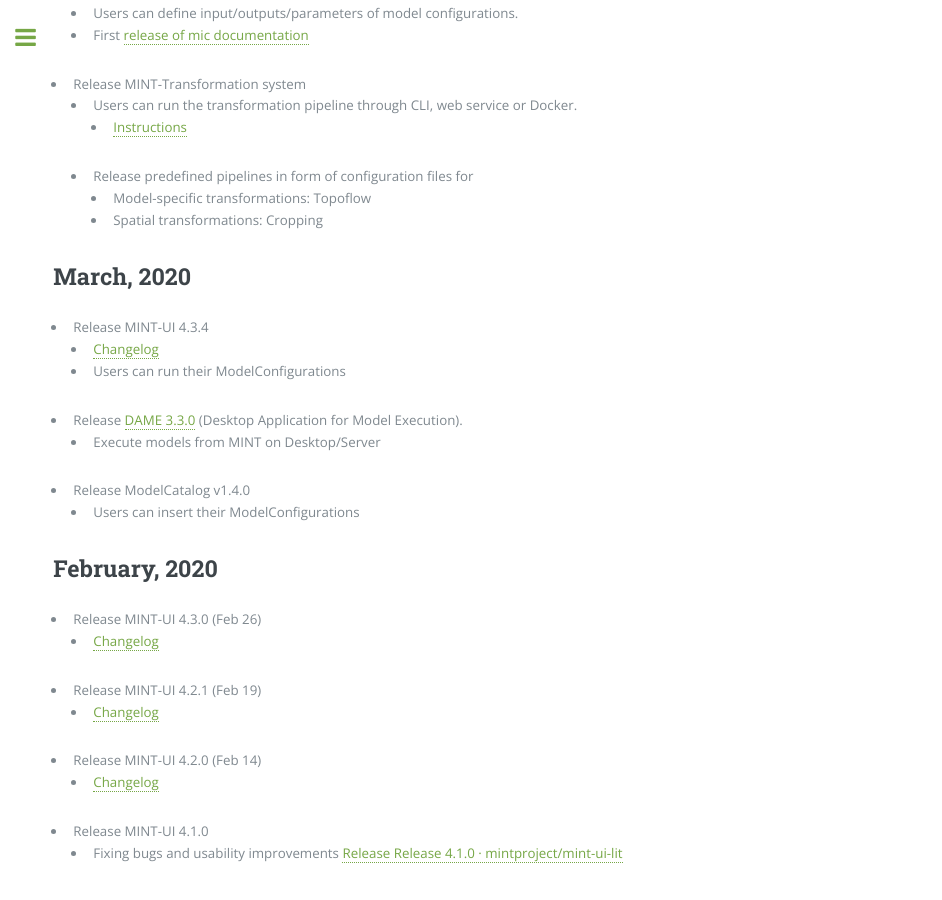
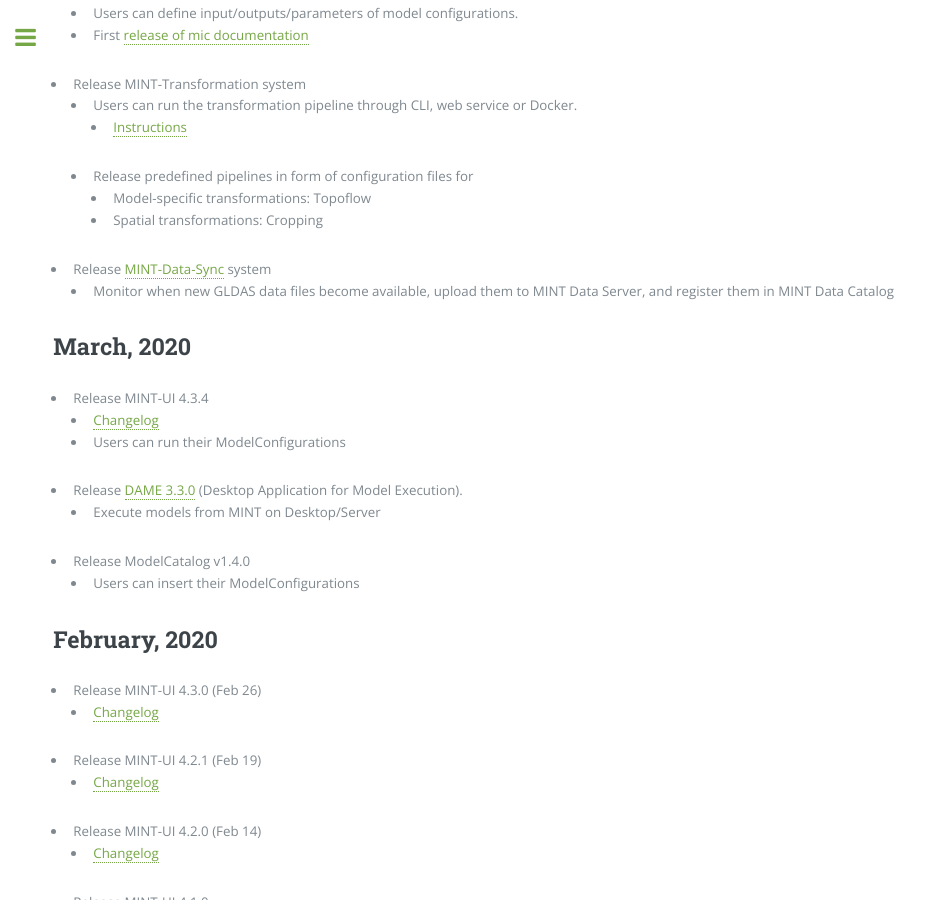
Before and after one commit to KnowledgeCaptureAndDiscovery/MINT, a Jekyll site: the page built from releases.md, in a window 1280 px wide and 900 px high, scrolled down 577 px. Shown: the whole window, without its empty margins (0-942 px from the left). Built offline with Jekyll 4.4.1, drawn with Linux system fonts in a browser that asks for light colours.

Commit message:
added 202004 release for data catalog

```diff
--- a/releases.md
+++ b/releases.md
@@ -21,6 +21,8 @@
   * Release predefined pipelines in form of configuration files for
     * Model-specific transformations: Topoflow
     * Spatial transformations: Cropping
+* Release [MINT-Data-Sync](https://github.com/mintproject/MINT-Data-Sync) system
+  * Monitor when new GLDAS data files become available, upload them to MINT Data Server, and register them in MINT Data Catalog
 
 ## March, 2020
 
```
